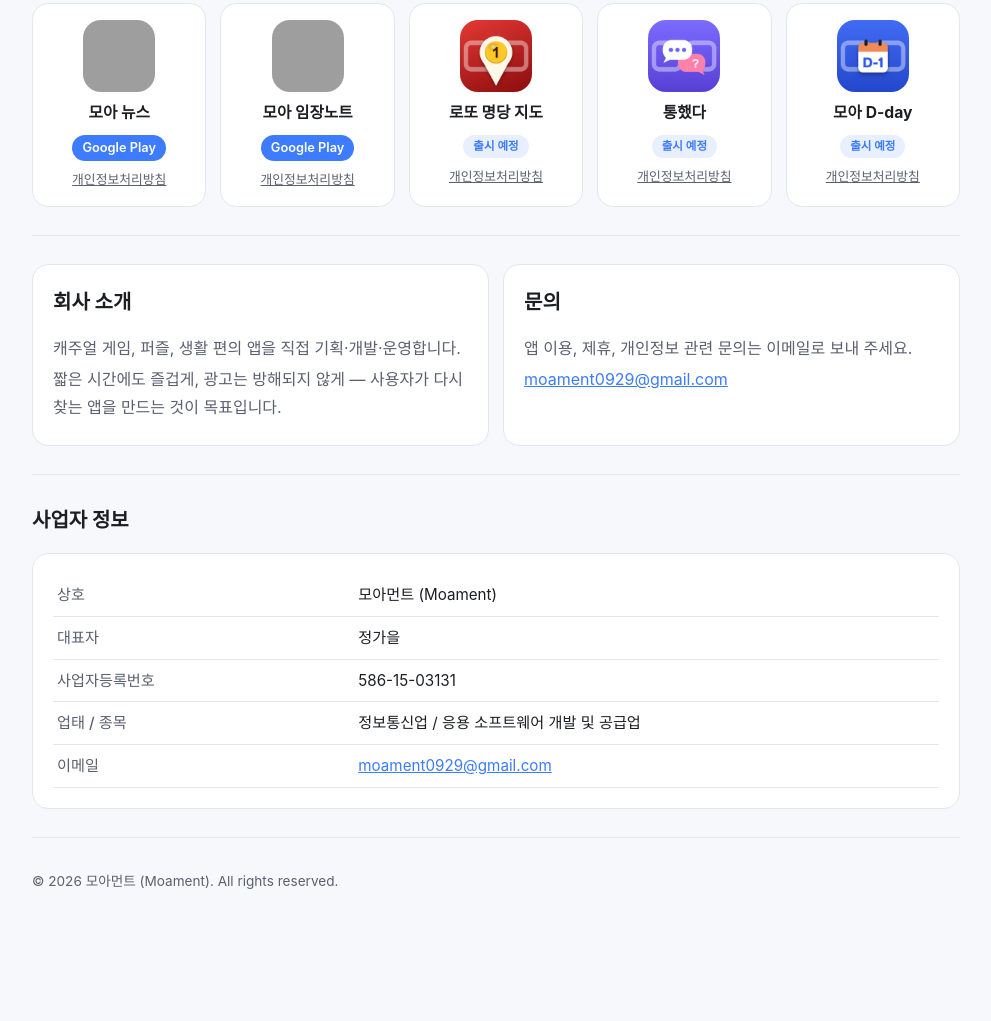
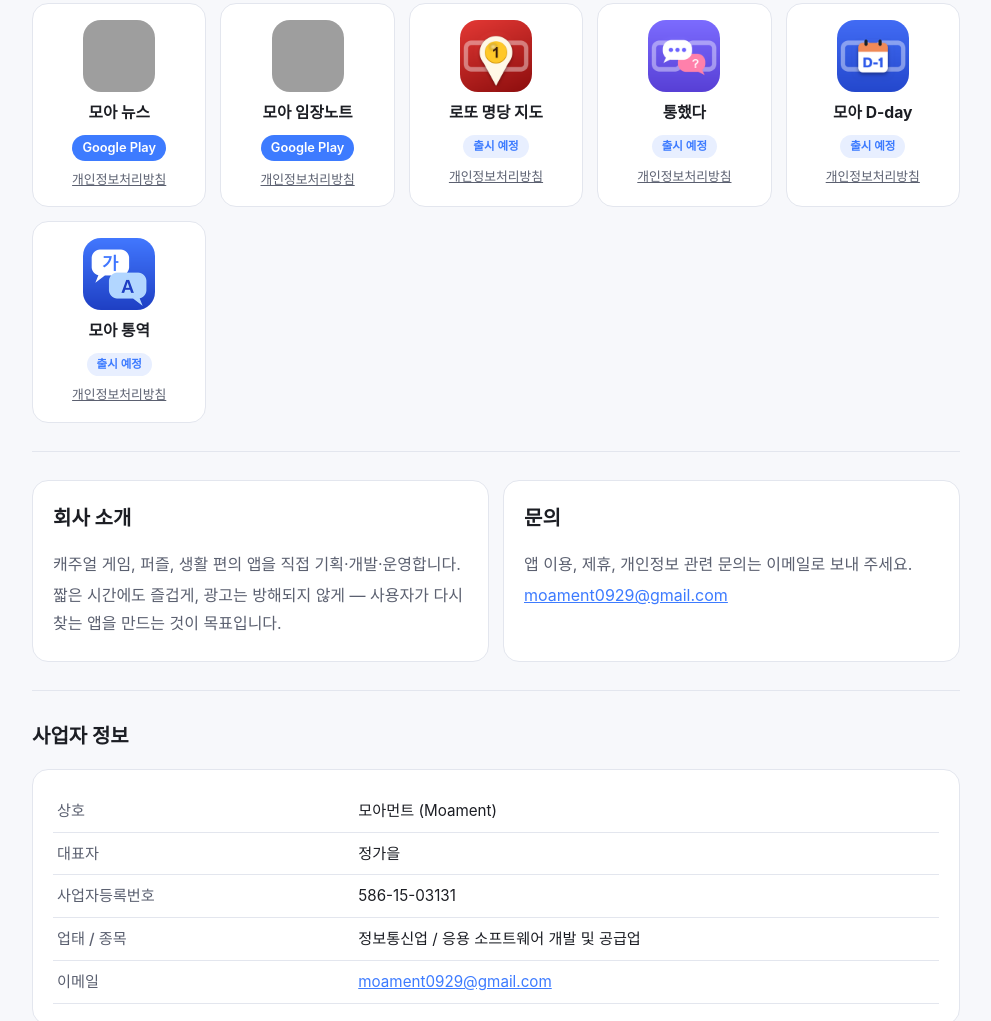
Before and after one commit to junshiva5732/junshiva5732.github.io, a plain HTML site: page index.html in a window 1280 px wide. Shown: the part 1628-2649 px from the top of the page, without its empty margins (144-1135 px from the left). Before the commit the page ends 2569 px from the top, so only its background shows below. Drawn offline with Linux system fonts and the light colour scheme; grey boxes are pictures that could not be loaded.

Commit message:
홈페이지 앱 목록에 모아 통역(출시 예정) 추가
Co-Authored-By: Claude Opus 5.5 <noreply@anthropic.com>

```diff
--- a/index.html
+++ b/index.html
@@ -115,6 +115,7 @@
       <div class="app" data-pkg="com.jun5731.lotto_map"><img src="icons/lotto_map.png" alt=""><b>로또 명당 지도</b><span class="badge">출시 예정</span><a href="https://junshiva5732.github.io/lotto_map/privacy-policy.html">개인정보처리방침</a></div>
       <div class="app" data-pkg="com.moament.random_chat"><img src="icons/random_chat.png" alt=""><b>통했다</b><span class="badge">출시 예정</span><a href="https://junshiva5732.github.io/random-chat-privacy/privacy-policy.html">개인정보처리방침</a></div>
       <div class="app" data-pkg="com.moament.dday"><img src="icons/dday.png" alt=""><b>모아 D-day</b><span class="badge">출시 예정</span><a href="https://junshiva5732.github.io/dday/privacy-policy.html">개인정보처리방침</a></div>
+      <div class="app" data-pkg="com.moament.moa_interpreter" title="외국어를 자동으로 알아듣고 내 언어로 들려주는 실시간 통역"><img src="icons/moa_interpreter.png" alt="모아 통역 — 외국어를 자동으로 알아듣고 내 언어로 들려주는 실시간 통역"><b>모아 통역</b><span class="badge">출시 예정</span><a href="https://junshiva5732.github.io/moa-interpreter/privacy-policy.html">개인정보처리방침</a></div>
     </div>
   </section>
 
```
Also changed, not shown: icons/moa_interpreter.png (added).
